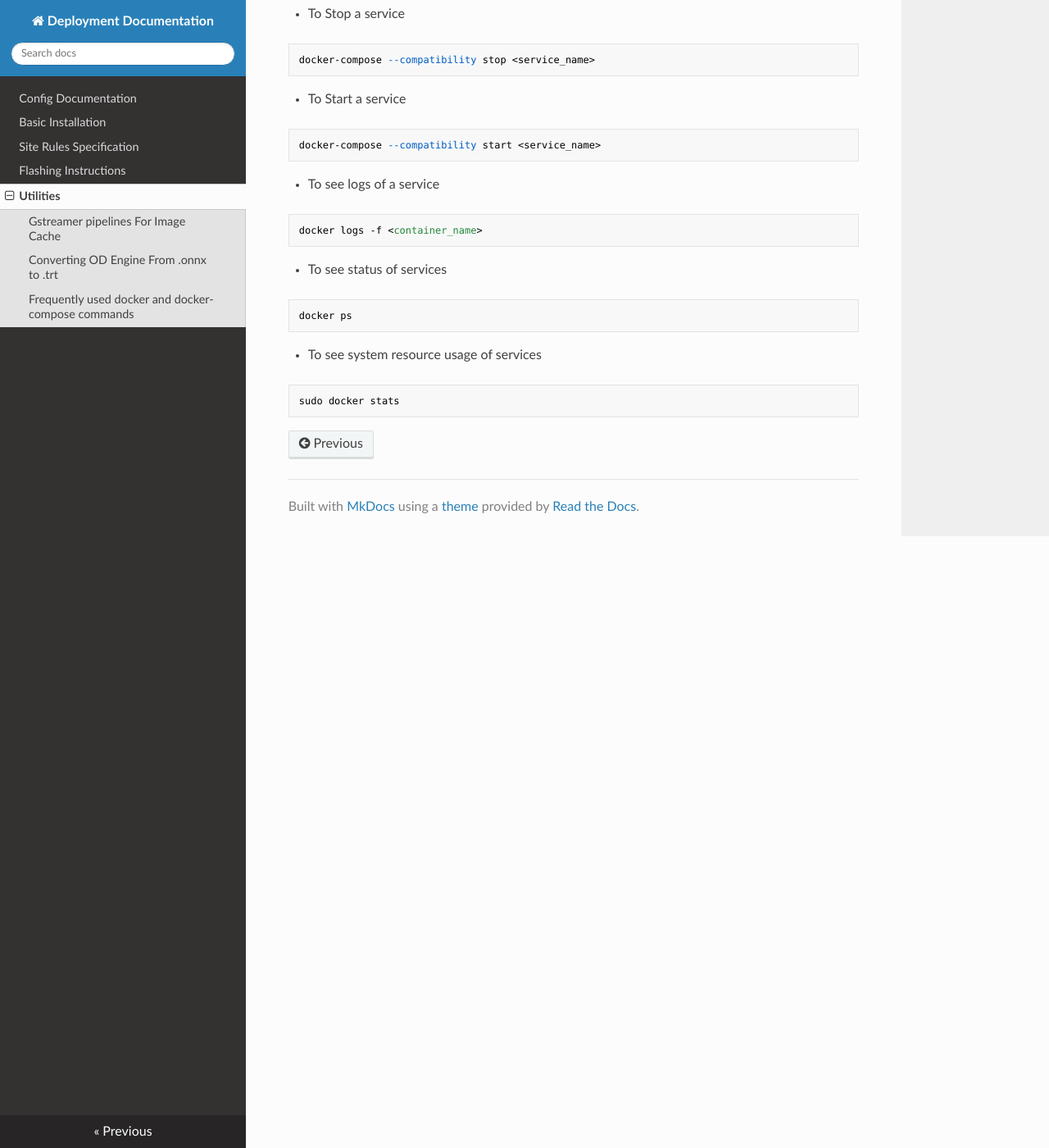
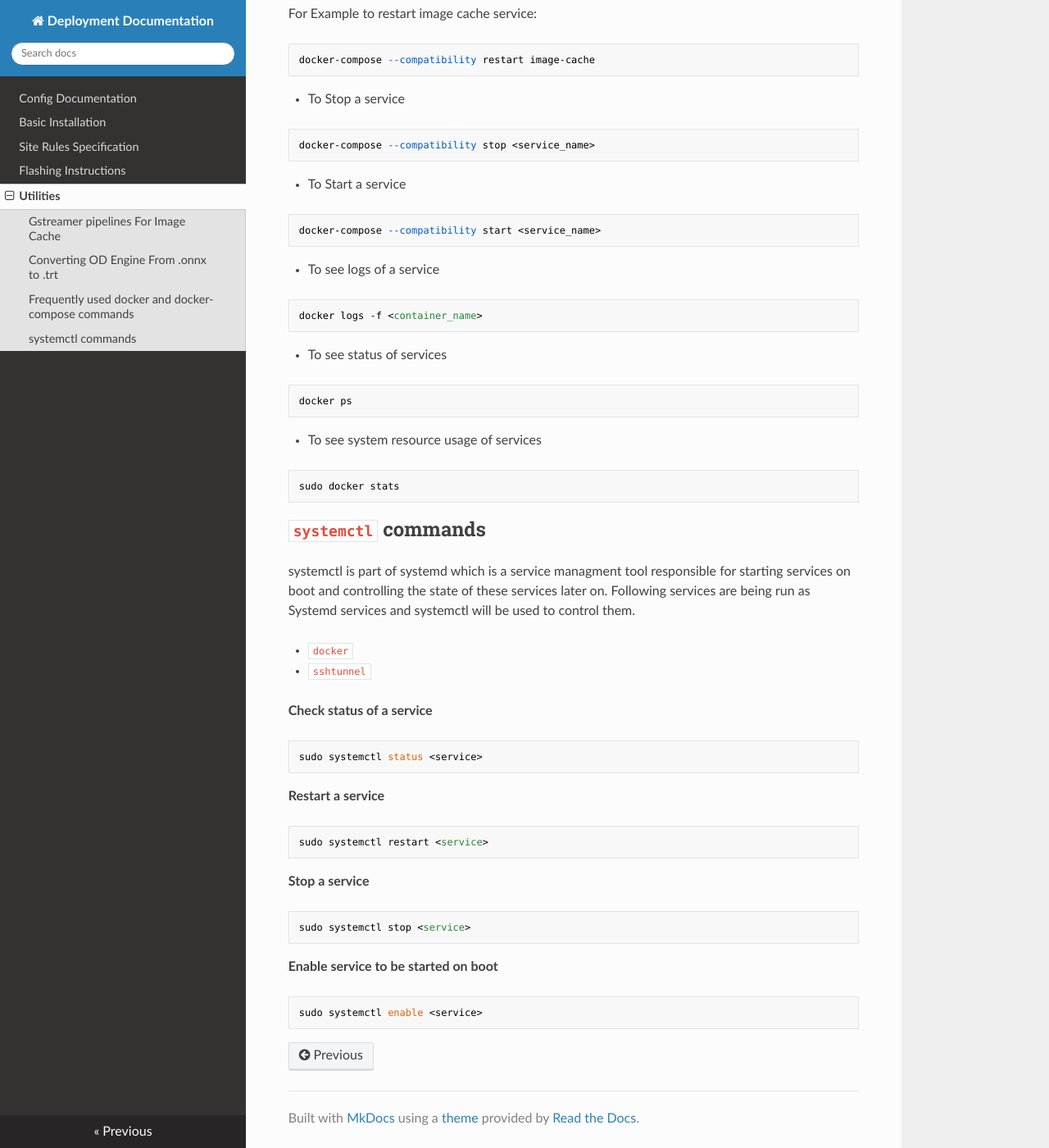
Before and after one commit to hazenai/system-docs, an MkDocs documentation site: the page built from docs/utilities.md, in a window 1280 px wide and 1400 px high, scrolled down 1332 px. Shown: the whole window at 82% size. Built offline with MkDocs 1.6.1, drawn with Linux system fonts in a browser that asks for light colours; nearby versions of some CDN libraries; some of the changed text lies outside the part shown.

Commit message:
adding docs for systemctl

````diff
--- a/docs/utilities.md
+++ b/docs/utilities.md
@@ -32,6 +32,11 @@ rtspsrc location=<rtsp_url> latency=0 drop-on-latency=true ! rtph264depay ! h264
 ```
 
 ## Frequently used `docker` and `docker-compose` commands
+
+- To pull images from docker registry
+```
+docker-compose pull
+```
 - To start all services
 ```
 docker-compose --compatibility up -d
@@ -68,3 +73,31 @@ docker ps
 ```
 sudo docker stats
 ```
+
+## `systemctl` commands
+
+systemctl is part of systemd which is a service managment tool responsible for starting services on boot and controlling the state of these services later on.
+Following services are being run as Systemd services and systemctl will be used to control them.
+
+- `docker`
+- `sshtunnel`
+
+**Check status of a service**
+```
+sudo systemctl status <service>
+```
+
+**Restart a service**
+```
+sudo systemctl restart <service>
+```
+
+**Stop a service**
+```
+sudo systemctl stop <service>
+```
+
+**Enable service to be started on boot**
+```
+sudo systemctl enable <service>
+```
````
